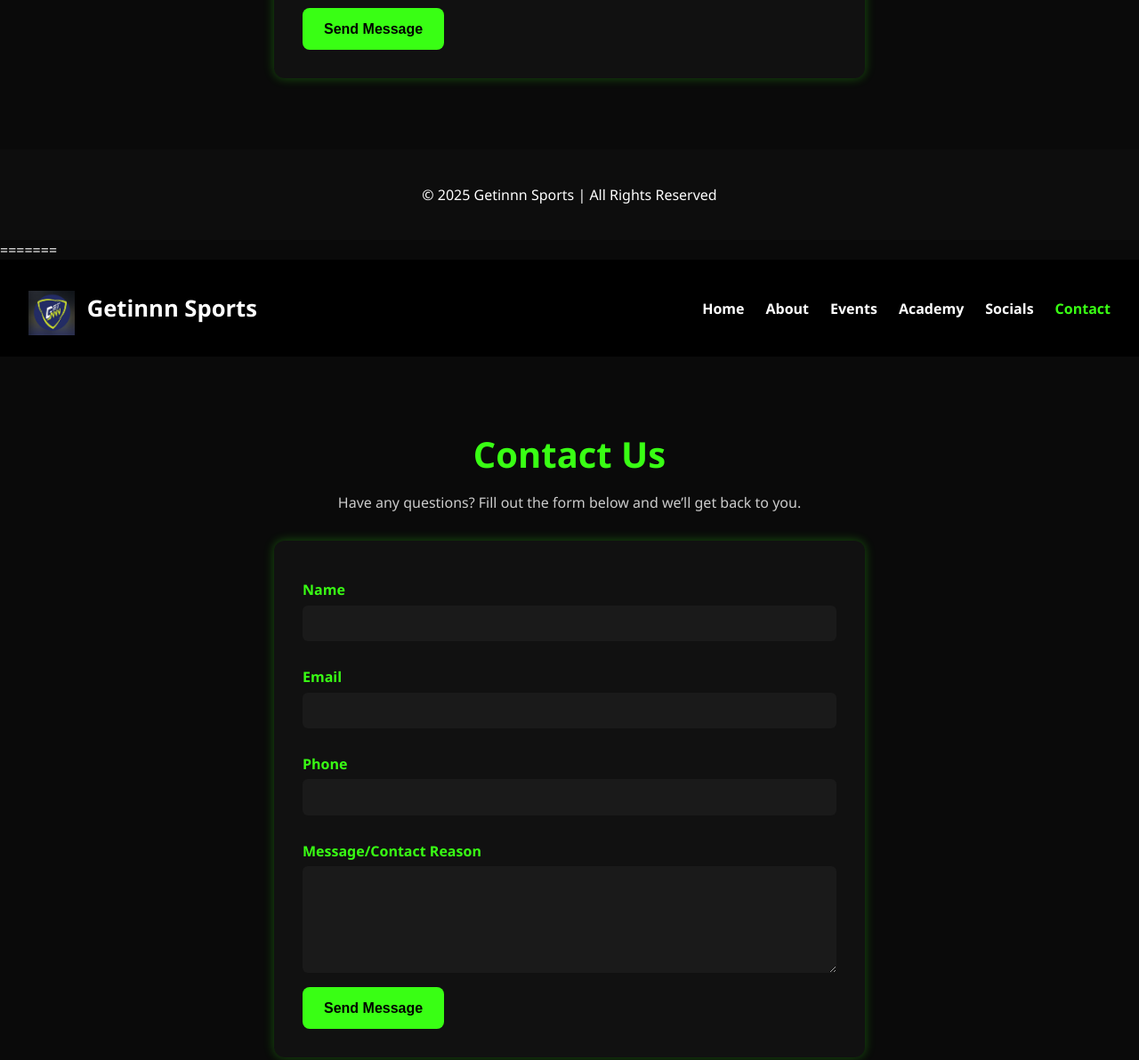
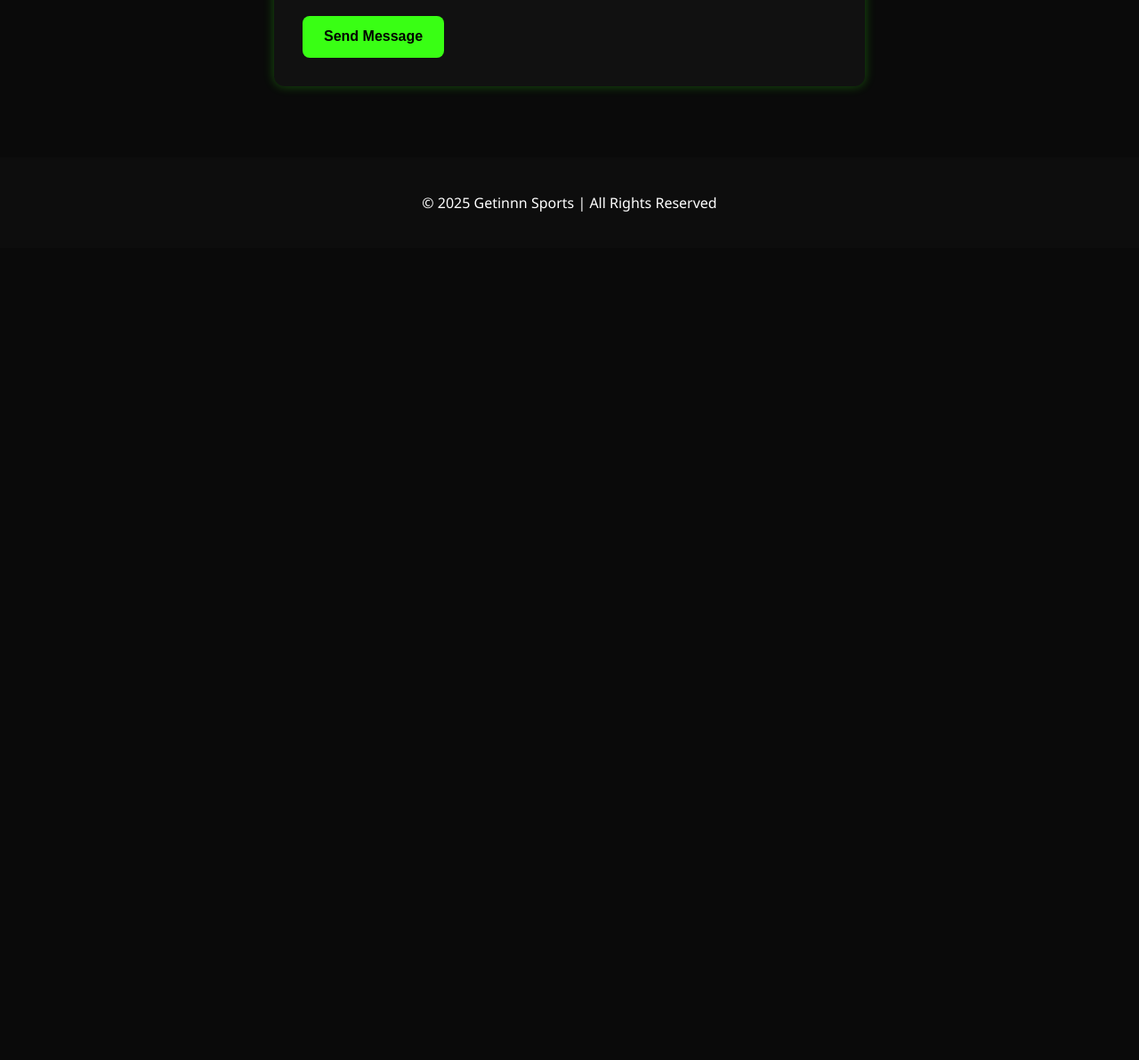
Before and after one commit to shubhamsingh024/getinnnsports, a plain HTML site: page contact.html in a window 1280 px wide. Shown: the part 831-2023 px from the top of the page at 89% size. After the commit the page ends 1110 px from the top, so only its background shows below. Drawn offline with Linux system fonts and the light colour scheme.

Commit message:
contact.html

```diff
--- a/contact.html
+++ b/contact.html
@@ -1,4 +1,3 @@
-<<<<<<< HEAD
 <!DOCTYPE html>
 <html lang="en">
 <head>
@@ -101,107 +100,3 @@
   </script>
 </body>
 </html>
-=======
-<!DOCTYPE html>
-<html lang="en">
-<head>
-  <link rel="icon" type="image/x-icon" href="getinnn-logo.png">
-  <meta charset="UTF-8">
-  <meta name="viewport" content="width=device-width, initial-scale=1.0">
-  <title>Getinnn Sports | Contact</title>
-  <link rel="stylesheet" href="https://cdnjs.cloudflare.com/ajax/libs/font-awesome/6.5.0/css/all.min.css">
-  <style>
-    body { margin:0; font-family: 'Segoe UI', sans-serif; background:#0a0a0a; color:#fff; }
-    header { background:#000; padding:1rem 2rem; display:flex; justify-content:space-between; align-items:center; }
-    header img.logo { height:50px; margin-right:10px; vertical-align:middle; }
-    header h2 { display:inline-block; font-size:1.6rem; }
-    nav ul { list-style:none; display:flex; gap:1.5rem; flex-wrap:wrap; }
-    nav ul li a { color:#fff; text-decoration:none; font-weight:bold; }
-    nav ul li a:hover { color:#39ff14; }
-    .contact-section { padding:3rem 2rem; text-align:center; }
-    .contact-section h1 { font-size:2.5rem; color:#39ff14; margin-bottom:1rem; }
-    .contact-section p { color:#ccc; margin-bottom:2rem; }
-    form { max-width:600px; margin:auto; text-align:left; background:#111; padding:2rem; border-radius:12px; box-shadow:0 0 12px rgba(57,255,20,0.3); }
-    label { display:block; margin:0.8rem 0 0.4rem; color:#39ff14; font-weight:bold; }
-    input, textarea { width:100%; padding:0.8rem; border:none; border-radius:6px; margin-bottom:1rem; background:#1a1a1a; color:#fff; }
-    textarea { resize:vertical; height:120px; }
-    button { background:#39ff14; color:#000; font-weight:bold; border:none; padding:0.9rem 1.5rem; border-radius:8px; cursor:pointer; font-size:1rem; }
-    button:hover { background:#2ecc71; }
-    footer { background:#0d0d0d; text-align:center; padding:1.5rem; margin-top:2rem; }
-  </style>
-</head>
-<body>
-  <!-- Header -->
-  <header>
-    <div>
-      <img src="getinnn-logo.png" alt="Getinnn Logo" class="logo">
-      <h2>Getinnn Sports</h2>
-    </div>
-    <nav>
-      <ul>
-        <li><a href="index.html">Home</a></li>
-        <li><a href="about.html">About</a></li>
-        <li><a href="events.html">Events</a></li>
-        <li><a href="academy.html">Academy</a></li>
-        <li><a href="socials.html">Socials</a></li>
-        <li><a href="contact.html" style="color:#39ff14;">Contact</a></li>
-      </ul>
-    </nav>
-  </header>
-
-  <!-- Contact Section -->
-  <section class="contact-section">
-    <h1>Contact Us</h1>
-    <p>Have any questions? Fill out the form below and we’ll get back to you.</p>
-    <form id="contactForm">
-      <label for="name">Name</label>
-      <input type="text" id="name" name="name" required>
-
-      <label for="email">Email</label>
-      <input type="email" id="email" name="email" required>
-
-      <label for="phone">Phone</label>
-      <input type="tel" id="phone" name="phone" required>
-
-      <label for="message">Message/Contact Reason</label>
-      <textarea id="message" name="message" required></textarea>
-
-      <button type="submit">Send Message</button>
-    </form>
-  </section>
-
-  <!-- Footer -->
-  <footer>
-    <p>&copy; 2025 Getinnn Sports | All Rights Reserved</p>
-  </footer>
-
-  <!-- WhatsApp Script -->
-  <script>
-    const form = document.getElementById("contactForm");
-
-    form.addEventListener("submit", e => {
-      e.preventDefault();
-
-      const name = form.name.value;
-      const email = form.email.value;
-      const phone = form.phone.value;
-      const message = form.message.value;
-
-      // 👇 Replace with your client’s WhatsApp number (country code, no + or 0)
-      const clientWhatsApp = "918369845397";
-
-      const whatsappMessage =
-        `📩 Contact Request%0A%0A` +
-        `👤 Name: ${name}%0A` +
-        `📧 Email: ${email}%0A` +
-        `📱 Phone: ${phone}%0A` +
-        `💬 Message: ${message}`;
-
-      const url = `https://wa.me/${clientWhatsApp}?text=${whatsappMessage}`;
-
-      window.open(url, "_blank");
-    });
-  </script>
-</body>
-</html>
->>>>>>> 446196646fb63a6e0b90650723bb0438f7eed53c
```
